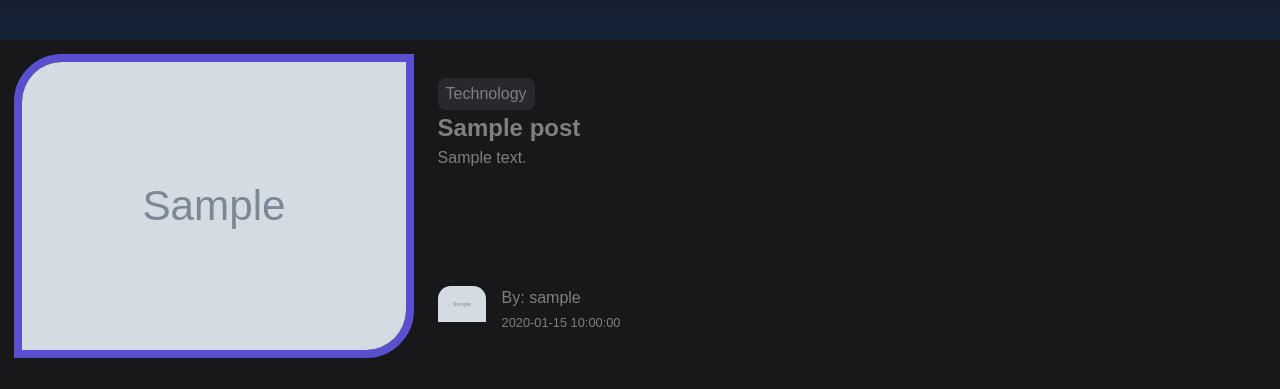
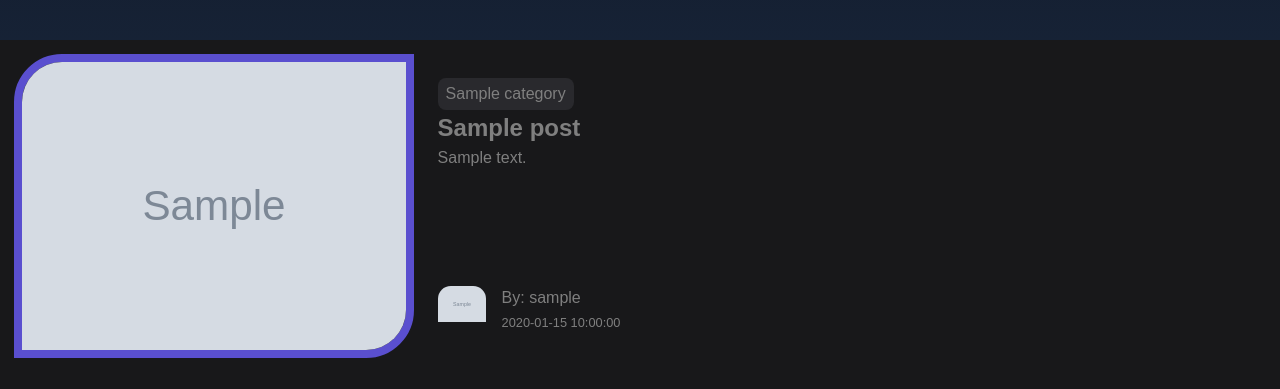
Before and after one commit to crysis992/crytec-website, a PHP site: page /crytec/ in a window 1280 px wide. Shown: the part 72-461 px from the top of the page. Run offline with PHP 8.4, Linux system fonts and the light colour scheme; tables that the repository leaves empty or names only in its code hold one stand-in row (values such as "Sample post"); grey boxes marked "Sample" are stand-in pictures; some web fonts are replaced.

Commit message:
Fixed Featured-Post category button

```diff
--- a/index.php
+++ b/index.php
@@ -41,7 +41,7 @@ $post_result = mysqli_query($connection, $post_query);
     <section class="container mx-auto featured-post">
         <div class="featured-thumbnail"><img src="<?= ROOT_URL ?>static/thumbnails/<?= $featured['thumbnail'] ?>"></div>
         <div class="featured-post-info">
-            <a href="" class="btn">Technology</a>
+            <a href="" class="btn"><?= $category_names[$featured['category_id']] ?></a>
             <h2 class="post-title"><a href="post.html"><?= $featured['title'] ?></a></h2>
             <p class="post-body"><?= $featured['body'] ?></p>
             <div class="post-author">
```
